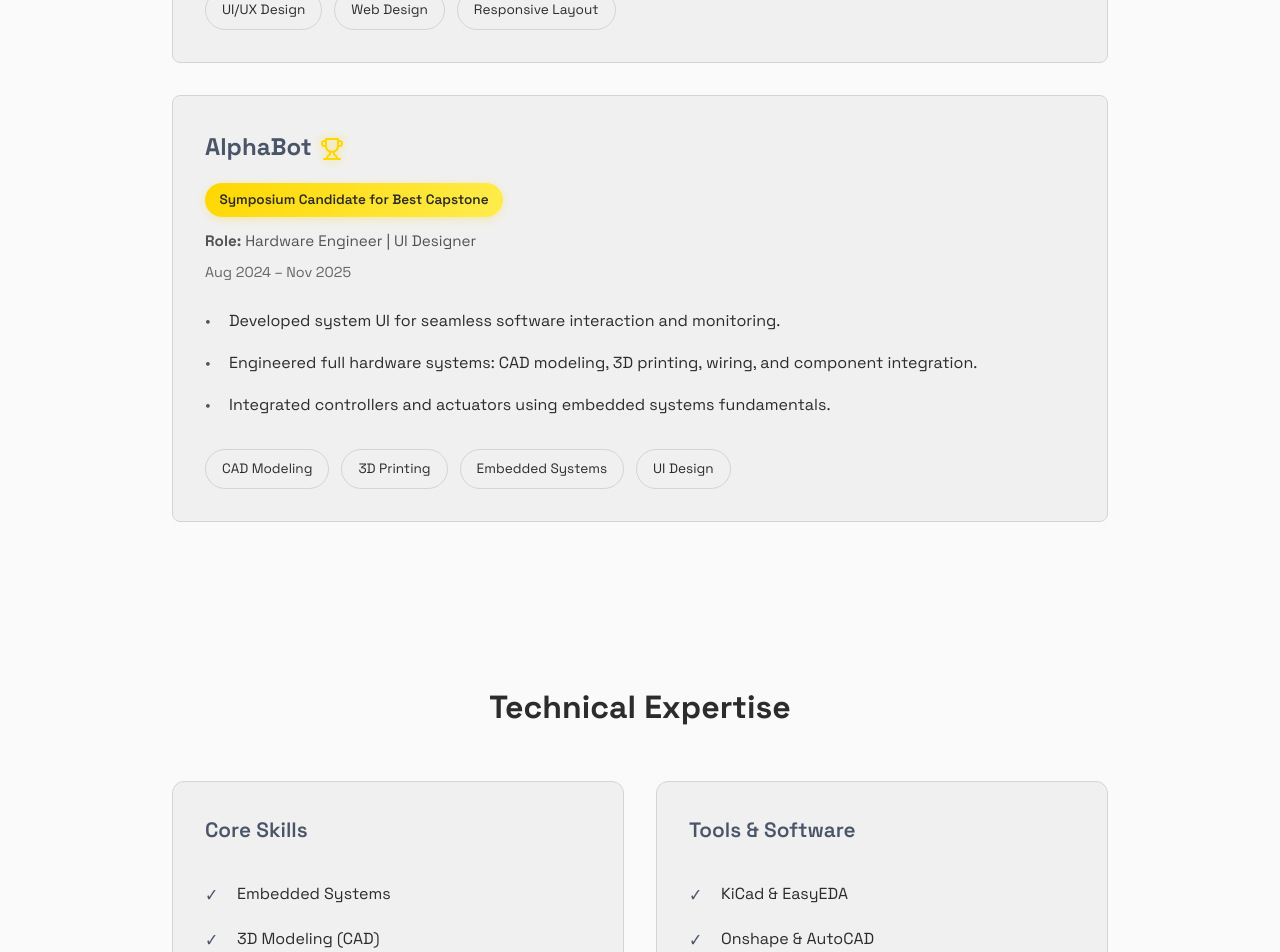
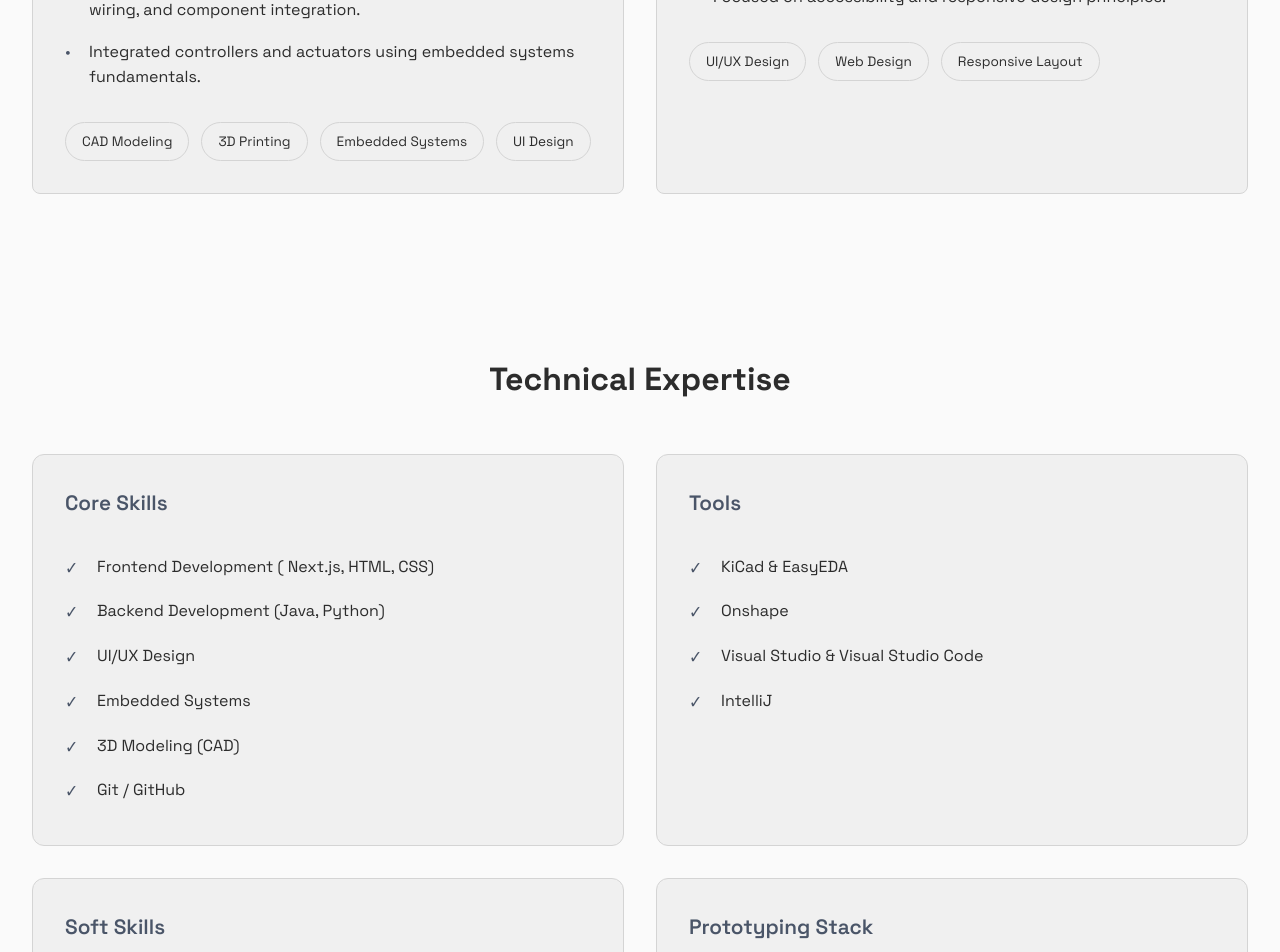
Before and after one commit to marze-zy/web-portfolio, a Next.js app: page / in a window 1280 px wide. Shown: the part 1848-2800 px from the top of the page. Built offline with nearby package versions, Linux system fonts and the light colour scheme; a web font is replaced by a local one.

Commit message:
changes in skills

```diff
--- a/app/globals.css
+++ b/app/globals.css
@@ -93,7 +93,7 @@
    ============================================ */
 
 .container {
-    max-width: 1000px;
+    max-width: 1400px;
     margin: 0 auto;
     padding: 0 2rem;
     position: relative;
@@ -116,14 +116,16 @@
 
 .navbar .container {
     display: flex;
-    justify-content: space-between;
+    justify-content: flex-end;
     align-items: center;
+    gap: 2rem;
 }
 
 .logo {
     font-weight: 700;
     font-size: 1.5rem;
     color: var(--accent-color);
+    margin-right: auto;
 }
 
 .nav-links {
@@ -320,7 +322,7 @@
 }
 
 .hero .container {
-    max-width: 1000px;
+    max-width: 1400px;
     margin: 0;
     padding: 0 4rem;
 }
@@ -486,7 +488,7 @@
     display: grid;
     grid-template-columns: repeat(2, 1fr);
     gap: 2rem;
-    max-width: 1200px;
+    max-width: 1400px;
     margin: 0 auto;
 }
 
@@ -541,8 +543,9 @@
 
 .projects-container {
     display: grid;
+    grid-template-columns: repeat(2, 1fr);
     gap: 2rem;
-    max-width: 1200px;
+    max-width: 1400px;
     margin: 0 auto;
 }
 
@@ -868,6 +871,10 @@
     .skills-grid {
         grid-template-columns: 1fr;
     }
+
+    .projects-container {
+        grid-template-columns: 1fr;
+    }
 }
 
 @media (max-width: 480px) {
--- a/components/Projects.js
+++ b/components/Projects.js
@@ -4,18 +4,6 @@
 import { TrophyIcon } from './Icons'
 
 const PROJECTS_DATA = [
-  {
-    title: 'Sakay PH',
-    role: 'UI/UX Designer',
-    date: '2026',
-    details: [
-      'Designed the complete user interface and layout for the Sakay PH web application.',
-      'Created intuitive and user-friendly design patterns for transportation information.',
-      'Focused on accessibility and responsive design principles.',
-    ],
-    technologies: ['UI/UX Design', 'Web Design', 'Responsive Layout'],
-    link: 'https://www.sakay-ph.net/',
-  },
   {
     title: 'AlphaBot',
     role: 'Hardware Engineer | UI Designer',
@@ -33,6 +21,19 @@
       'UI Design',
     ],
   },
+  {
+    title: 'Sakay PH',
+    role: 'UI/UX Designer',
+    date: '2026',
+    details: [
+      'Designed the complete user interface and layout for the Sakay PH web application.',
+      'Created intuitive and user-friendly design patterns for transportation information.',
+      'Focused on accessibility and responsive design principles.',
+    ],
+    technologies: ['UI/UX Design', 'Web Design', 'Responsive Layout'],
+    link: 'https://www.sakay-ph.net/',
+  },
+
 ]
 
 export default function Projects() {
--- a/components/Skills.js
+++ b/components/Skills.js
@@ -6,31 +6,33 @@
   {
     title: 'Core Skills',
     skills: [
+      'Frontend Development ( Next.js, HTML, CSS)',
+      'Backend Development (Java, Python)',
+      'UI/UX Design',
       'Embedded Systems',
       '3D Modeling (CAD)',
-      'Java & Python (Foundational)',
-      'Frontend Development (UI/UX Desinging)',
       'Git / GitHub',
     ],
   },
   {
-    title: 'Tools & Software',
+    title: 'Tools',
     skills: [
       'KiCad & EasyEDA',
-      'Onshape & AutoCAD',
-      'VS Code & IntelliJ',
+      'Onshape',
+      'Visual Studio & Visual Studio Code',
+      'IntelliJ'
     ],
   },
   {
     title: 'Soft Skills',
     skills: [
-      'Problem Solving',
-      'Team Collaboration',
+      'Systems Thinking',
+      'Cross-Functional Collaboration',
       'Continuous Learning',
     ],
   },
   {
-    title: 'Equipments',
+    title: 'Prototyping Stack',
     skills: [
       'Bambu Lab A1 mini 3D Printer',
       'Asus TUF Gaming A15 Laptop',
```
